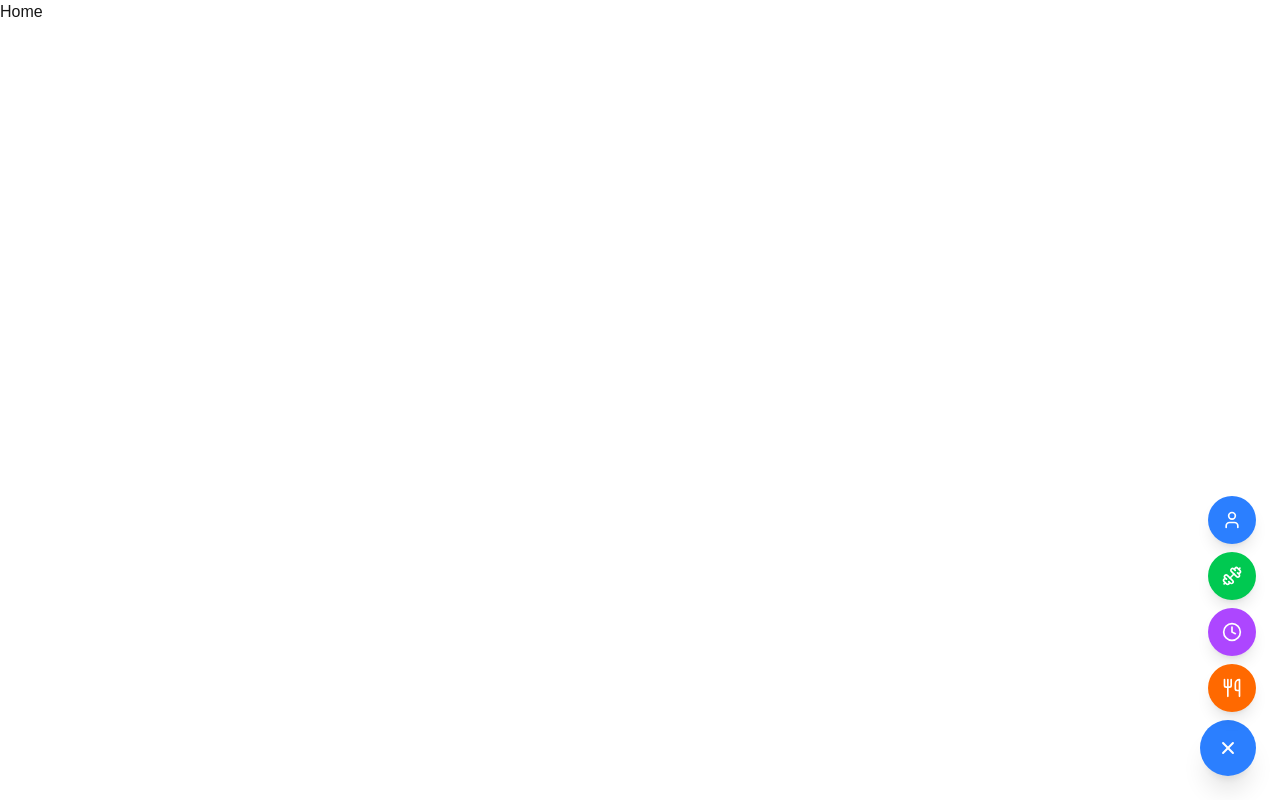
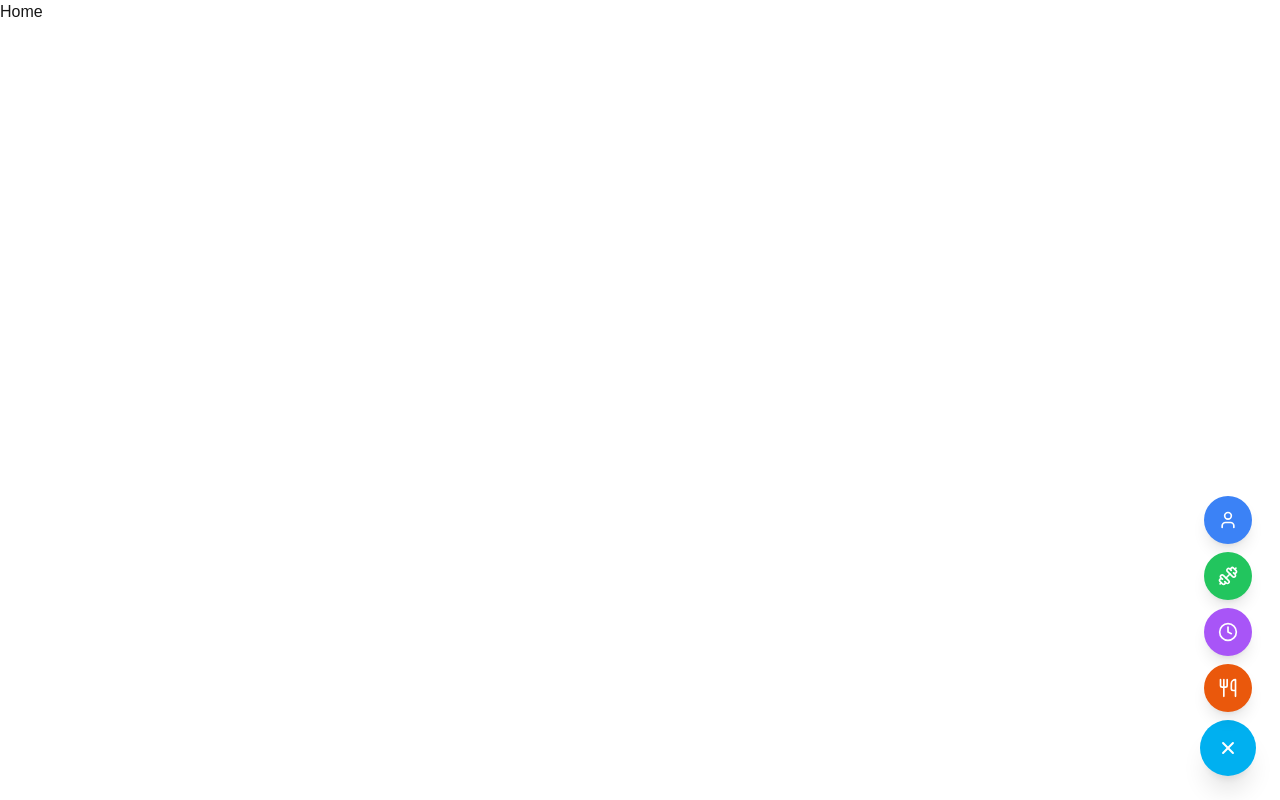
Before and after one commit to Sisyphus-Training/Sisyphus, a Next.js app in the folder sisyphus/: page / in a window 1280 px wide. Both pictures are taken after a click on the button 1228 px from the left and 748 px from the top of the page. Built offline with nearby package versions, Linux system fonts and the light colour scheme.

Commit message:
fix: create circular button. add label when hovered on, change color and centralised inner buttons. issue#7

```diff
--- a/sisyphus/src/components/fixedFloatingActionButton.tsx
+++ b/sisyphus/src/components/fixedFloatingActionButton.tsx
@@ -7,7 +7,7 @@ const FabMenu = () => {
   const [isOpen, setIsOpen] = useState(false);
 
   return (
-    <div className="fixed bottom-6 right-6 flex flex-col items-end space-y-2">
+    <div className="fixed bottom-6 right-6 flex flex-col items-center space-y-2">
       {/* Action Buttons */}
       <div
         className={`flex flex-col items-end space-y-2 transition-all ${
@@ -16,24 +16,44 @@ const FabMenu = () => {
             : "opacity-0 translate-y-4 pointer-events-none"
         }`}
       >
-        <button className="w-12 h-12 rounded-full bg-blue-500 flex items-center justify-center shadow-lg">
+        <div className="relative flex items-center group">
+          <span className="absolute right-14 bg-gray-800 text-white px-2 py-1 rounded-md text-sm opacity-0 transition-opacity duration-300 group-hover:opacity-100">
+            Profile
+          </span>
+          <button className="w-12 h-12 rounded-full bg-[#3b82f6] flex items-center justify-center shadow-lg hover:scale-110 transition-transform">
             <User className="text-white" size={20} />
           </button>
-        <button className="w-12 h-12 rounded-full bg-green-500 flex items-center justify-center shadow-lg">
+        </div>
+        <div className="relative flex items-center group">
+          <span className="absolute right-14 bg-gray-800 text-white px-2 py-1 rounded-md text-sm opacity-0 transition-opacity duration-300 group-hover:opacity-100">
+            Workout
+          </span>
+          <button className="w-12 h-12 rounded-full bg-[#22c55e] flex items-center justify-center shadow-lg hover:scale-110 transition-transform">
             <Dumbbell className="text-white" size={20} />
           </button>
-        <button className="w-12 h-12 rounded-full bg-purple-500 flex items-center justify-center shadow-lg">
+        </div>
+        <div className="relative flex items-center group">
+          <span className="absolute right-14 bg-gray-800 text-white px-2 py-1 rounded-md text-sm opacity-0 transition-opacity duration-300 group-hover:opacity-100">
+            Schedule
+          </span>
+          <button className="w-12 h-12 rounded-full bg-[#a855f7] flex items-center justify-center shadow-lg hover:scale-110 transition-transform">
             <Clock className="text-white" size={20} />
           </button>
-        <button className="w-12 h-12 rounded-full bg-orange-500 flex items-center justify-center shadow-lg">
+        </div>
+        <div className="relative flex items-center group">
+          <span className="absolute right-14 bg-gray-800 text-white px-2 py-1 rounded-md text-sm opacity-0 transition-opacity duration-300 group-hover:opacity-100">
+            Meals
+          </span>
+          <button className="w-12 h-12 rounded-full bg-[#ea580c] flex items-center justify-center shadow-lg hover:scale-110 transition-transform">
             <Utensils className="text-white" size={20} />
           </button>
+        </div>
       </div>
 
       {/* Floating Action Button */}
       <button
         onClick={() => setIsOpen(!isOpen)}
-        className="w-14 h-14 rounded-full bg-blue-500 flex items-center justify-center shadow-xl transition-transform transform"
+        className="w-14 h-14 rounded-full bg-[#00b0f0] flex items-center justify-center shadow-xl transition-transform transform hover:scale-110"
       >
         <Plus
           className={`text-white transition-transform ${
```
Lines whose indentation alone changed are shown as unchanged.
